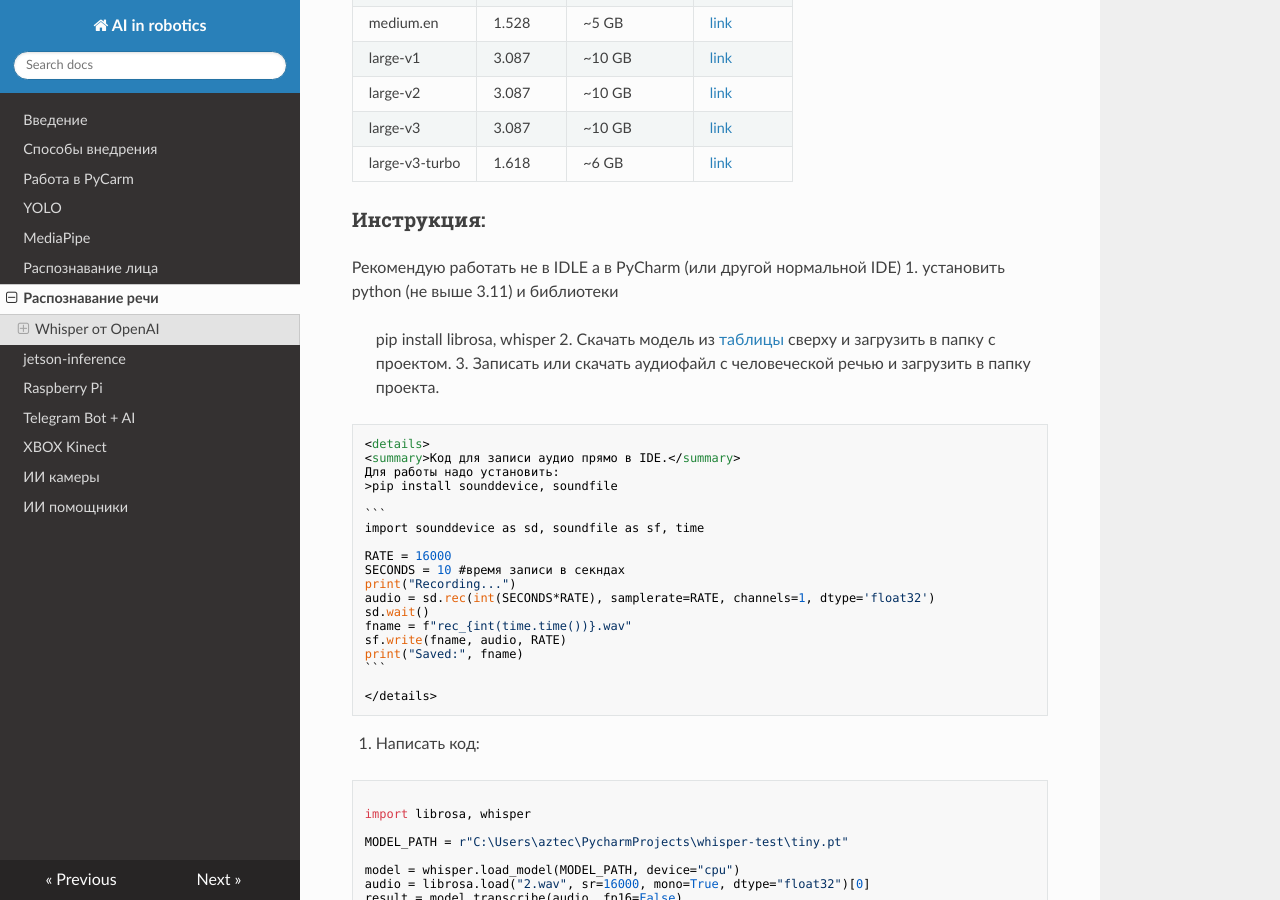
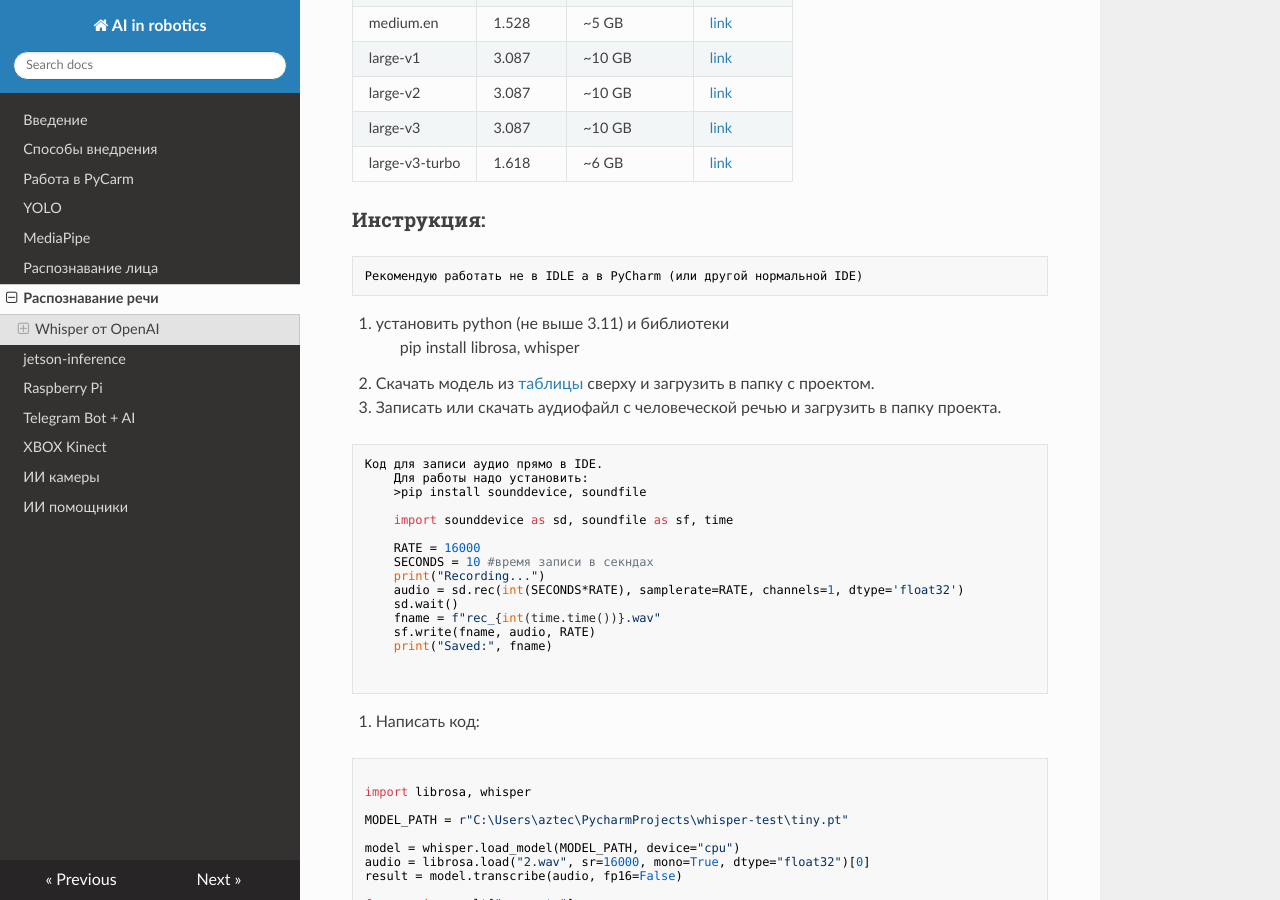
Before and after one commit to aztechell/AI-in-robotics, an MkDocs documentation site: the page built from docs/speech-to-text.md, in a window 1280 px wide and 900 px high, scrolled down 780 px. Built offline with MkDocs 1.6.1, drawn with Linux system fonts in a browser that asks for light colours; nearby versions of some CDN libraries.

Commit message:
adding info

````diff
--- a/docs/speech-to-text.md
+++ b/docs/speech-to-text.md
@@ -26,18 +26,16 @@ Whisper — это система автоматического распозн
 </table>
 
 ### Инструкция:
-Рекомендую работать не в IDLE а в PyCharm (или другой нормальной IDE)
+    Рекомендую работать не в IDLE а в PyCharm (или другой нормальной IDE)
 1. установить python (не выше 3.11) и библиотеки
    > pip install librosa, whisper
 2. Скачать модель из [таблицы](speech-to-text.md#доступные-модели) сверху и загрузить в папку с проектом.
 3. Записать или скачать аудиофайл с человеческой речью и загрузить в папку проекта.
-
-    <details>
-    <summary>Код для записи аудио прямо в IDE.</summary>
+```
+Код для записи аудио прямо в IDE.
     Для работы надо установить:
     >pip install sounddevice, soundfile
 
-    ```
     import sounddevice as sd, soundfile as sf, time
 
     RATE = 16000
@@ -48,9 +46,9 @@ Whisper — это система автоматического распозн
     fname = f"rec_{int(time.time())}.wav"
     sf.write(fname, audio, RATE)
     print("Saved:", fname)
-    ```
 
-    </details>
+
+```
 
 4. Написать код:
 
````
